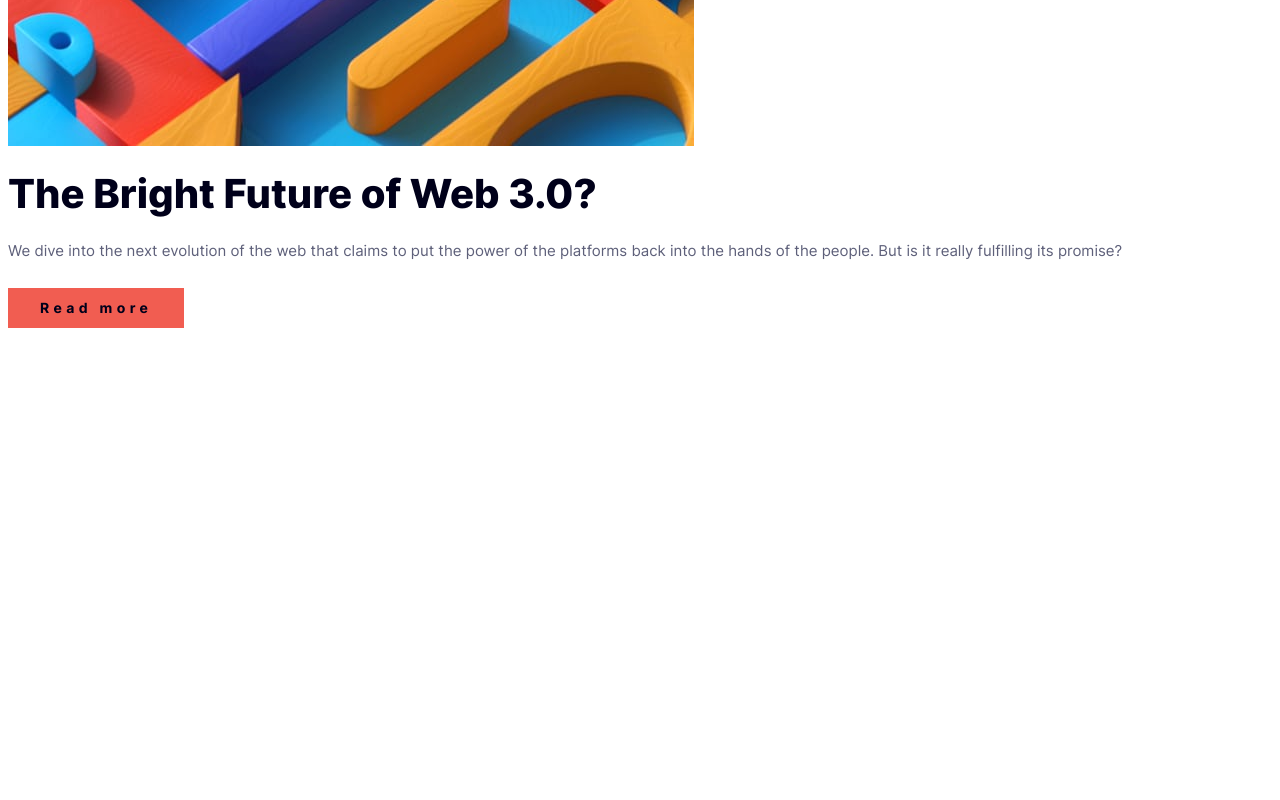
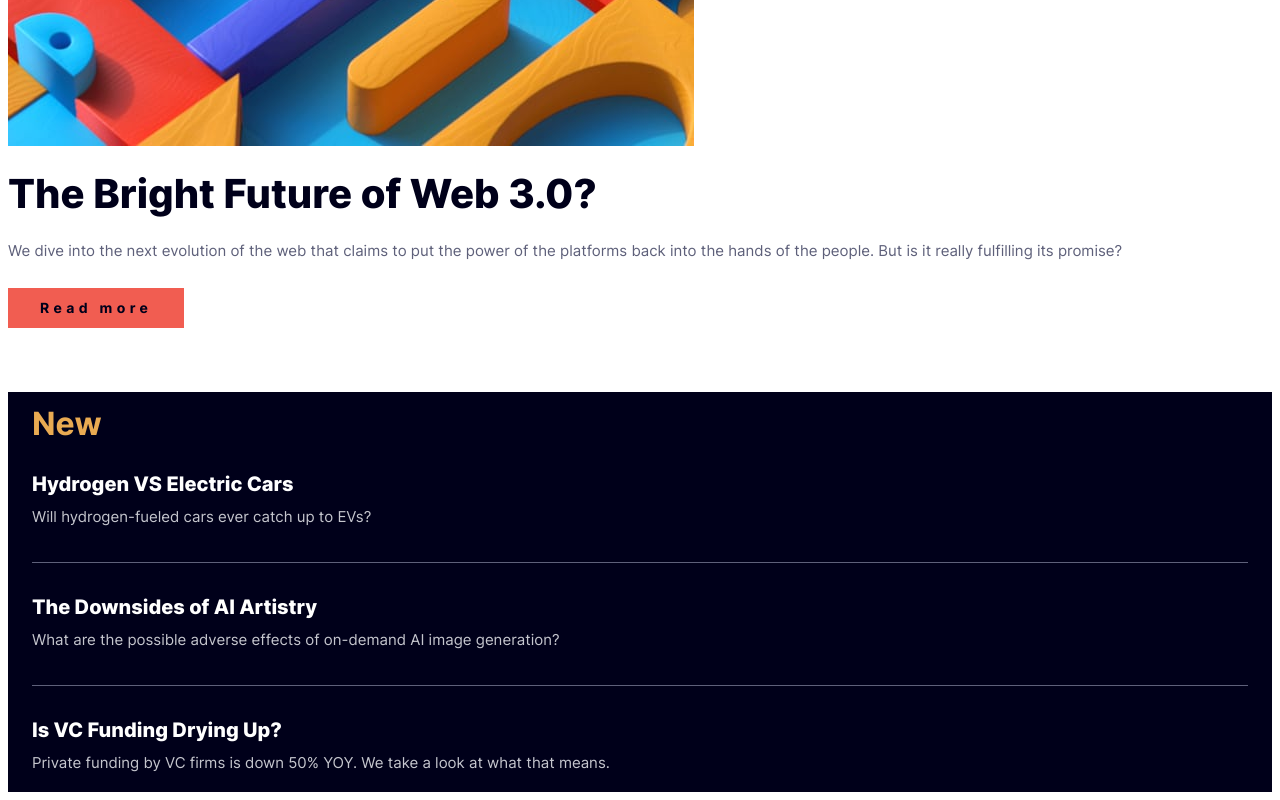
Before and after one commit to vibesprint/news-homepage, a website: page index.html in a window 1280 px wide. Shown: the part 534-1334 px from the top of the page. Before the commit the page ends 870 px from the top, so only its background shows below. Drawn offline with nearby package versions, Linux system fonts and the light colour scheme; files that its build step writes are made by us from their sources.

Commit message:
article card done

```diff
--- a/index.html
+++ b/index.html
@@ -53,18 +53,26 @@
         </button>
     </article >
 
+    <article id="article-card" class="article-card-component" >
+        <h1 >New </h1>
+
+<section class="article-list" >
+    <div class="article-item" >
+        <h2 >Hydrogen VS Electric Cars</h2>
+        <p >Will hydrogen-fueled cars ever catch up to EVs?</p>
+    </div>
+
+    <div class="article-item" >
+        <h2 > The Downsides of AI Artistry</h2>
+        <p >What are the possible adverse effects of on-demand AI image generation?</p>
+    </div>
+
+    <div class="article-item" >
+        <h2 >Is VC Funding Drying Up?</h2>
+        <p >Private funding by VC firms is down 50% YOY. We take a look at what that means.</p>
+    </article >
+
     <div hidden >
-  New
-
-  Hydrogen VS Electric Cars
-  Will hydrogen-fueled cars ever catch up to EVs?
-
-  The Downsides of AI Artistry
-  What are the possible adverse effects of on-demand AI image generation?
-
-  Is VC Funding Drying Up?
-  Private funding by VC firms is down 50% YOY. We take a look at what that means.
-
   01
   Reviving Retro PCs
   What happens when old PCs are given modern upgrades?
--- a/sass/components/_article-card.scss
+++ b/sass/components/_article-card.scss
@@ -1,4 +1,5 @@
 @use '../spacings';
+@use '../colors';
 
 .article-card-component {
   padding: calc(var(--sp-100) * 2) var(--sp-300);
@@ -9,6 +10,20 @@
   > .article-list {
     display: flex;
     flex-direction: column;
-    gap: calc(var(--sp-400) * 2);
+    gap: var(--sp-400);
+
+    > .article-item {
+      display: flex;
+      flex-direction: column;
+      gap: var(--sp-100);
+      padding-bottom: var(--sp-400);
+
+      border-bottom: 1px solid colors.$navy-600;
+
+      &:last-child {
+        border-bottom: none;
+        padding-bottom: 0;
+      }
+    }
   }
 }
--- a/sass/styles.scss
+++ b/sass/styles.scss
@@ -10,9 +10,6 @@
 
 main {
   min-height: 100vh;
-  display: flex;
-  flex-direction: column;
-  gap: var(--sp-400);
 }
 
 #navigation-menu.menu-component {
@@ -36,6 +33,7 @@ main {
   display: flex;
   flex-direction: column;
   gap: var(--sp-300);
+  margin-top: var(--sp-400);
 
   picture img {
     max-width: 100%;
@@ -59,3 +57,25 @@ main {
     align-self: flex-start;
   }
 }
+
+#article-card {
+  background-color: colors.$navy-950;
+  margin-top: var(--sp-800);
+
+  > h1 {
+    @include fonts.text-preset-3;
+    color: colors.$gold-400;
+  }
+
+  .article-item {
+    h2 {
+      color: colors.$white;
+      @include fonts.text-preset-4;
+    }
+
+    p {
+      @include fonts.text-preset-6;
+      color: colors.$grey-300;
+    }
+  }
+}
```
